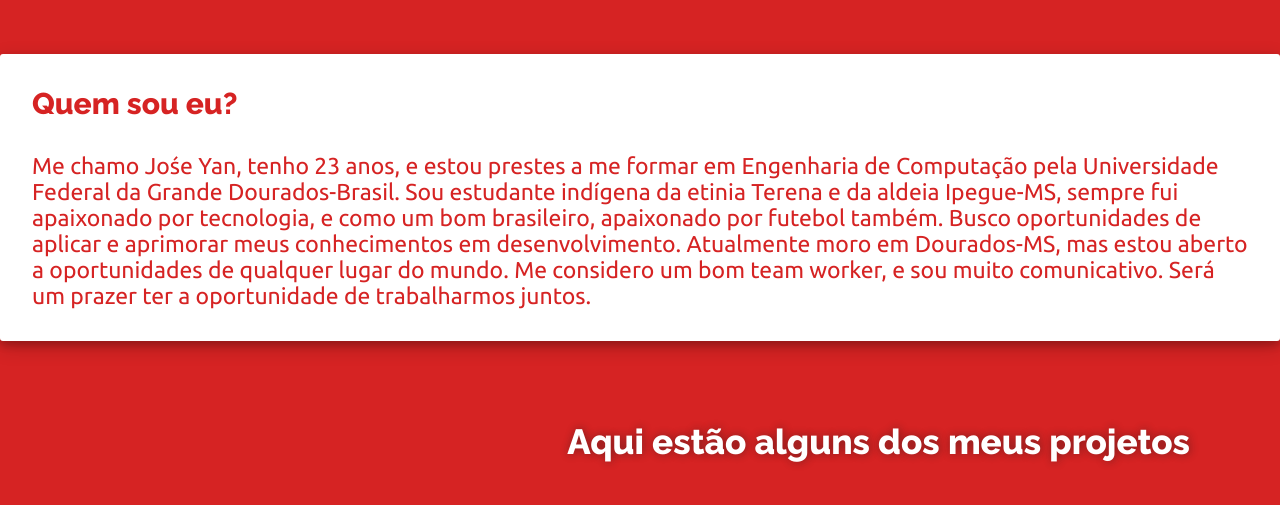
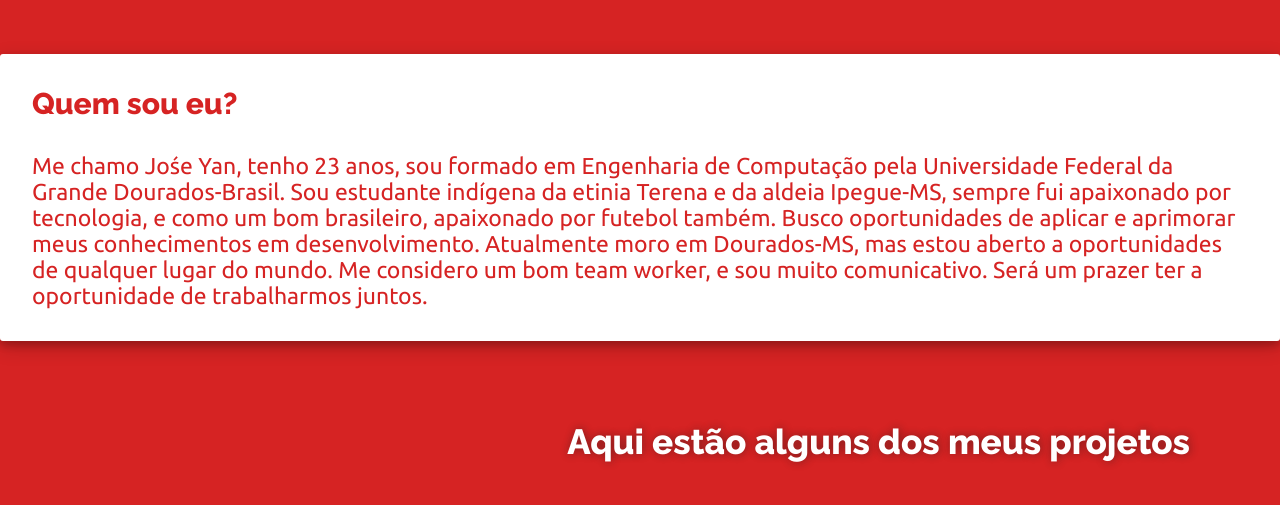
Before and after one commit to YanLipu/YanLipu.github.io, a plain HTML site: page index.html in a window 1280 px wide. Shown: the part 820-1325 px from the top of the page. Drawn offline with Linux system fonts and the light colour scheme.

Commit message:
Update index.html

```diff
--- a/index.html
+++ b/index.html
@@ -29,7 +29,7 @@
     <section class="about">
         <div id="about">
             <h1 class id="quem-sou-eu">Quem sou eu?</h1>
-            <p>Me chamo Jośe Yan, tenho 23 anos, e estou prestes a me formar em Engenharia de Computação
+            <p>Me chamo Jośe Yan, tenho 23 anos, sou formado em Engenharia de Computação
             pela Universidade Federal da Grande Dourados-Brasil. Sou estudante indígena da etinia Terena e da aldeia Ipegue-MS, sempre fui
             apaixonado por tecnologia, e como um bom brasileiro, apaixonado por futebol também. Busco oportunidades de aplicar e aprimorar meus conhecimentos
             em desenvolvimento. Atualmente moro em Dourados-MS, mas estou aberto a oportunidades de qualquer lugar
```
